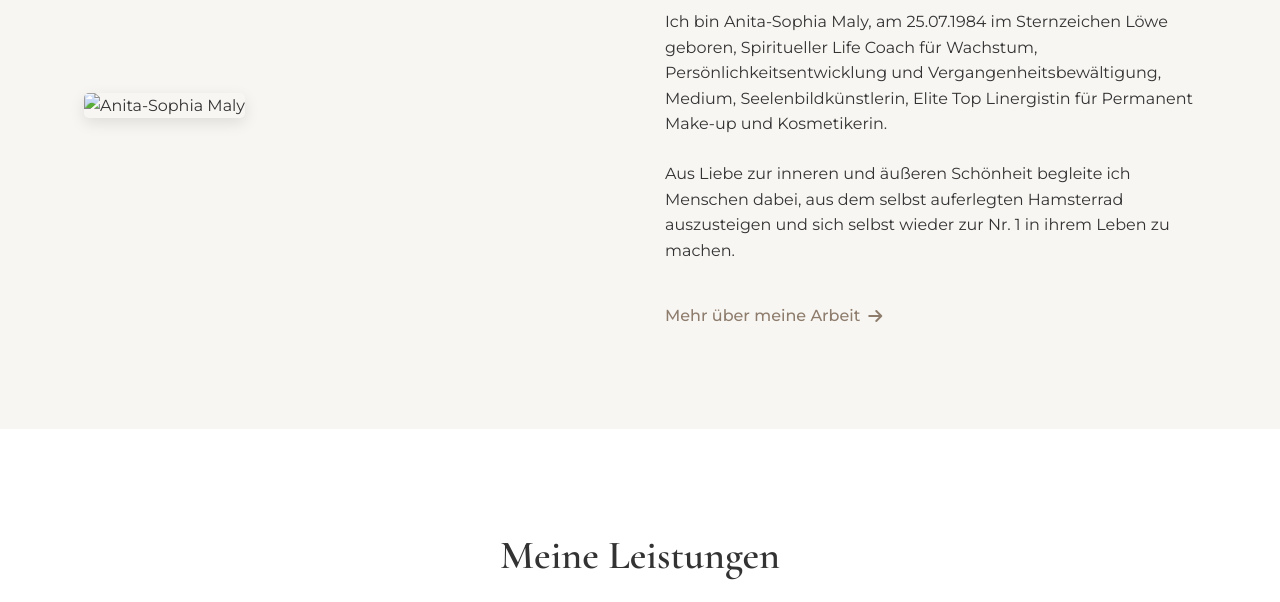
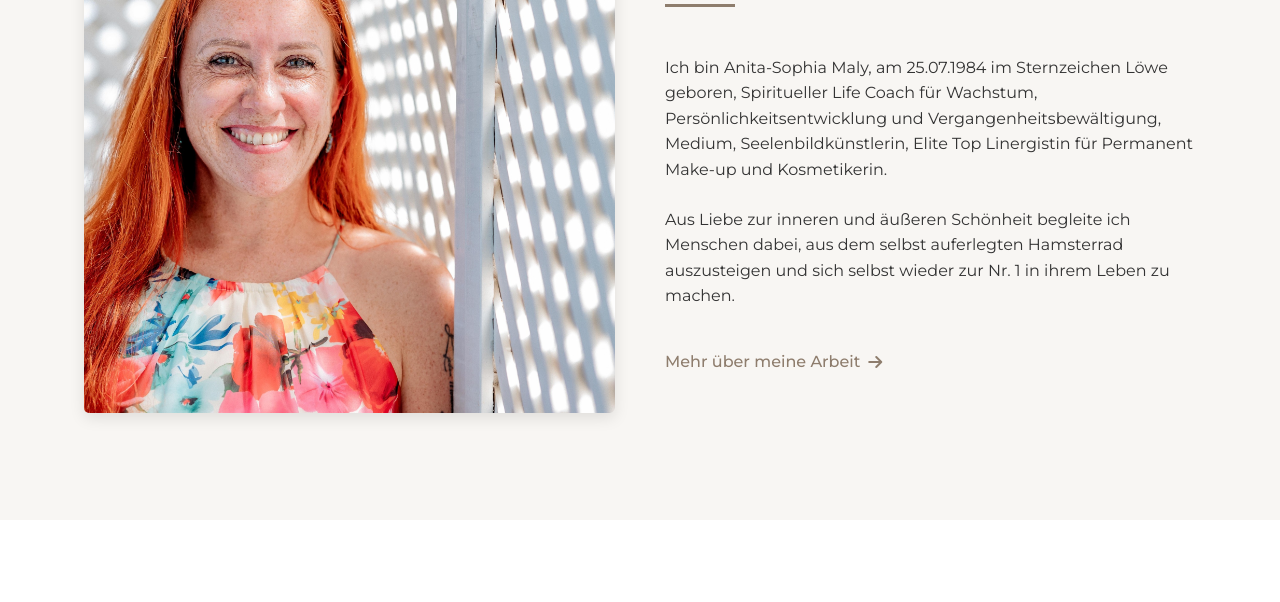
Before and after one commit to Unleashmarketing/zeitfuermich, a plain HTML site: page index.html in a window 1280 px wide. Shown: the part 1018-1620 px from the top of the page. Drawn offline with nearby package versions, Linux system fonts and the light colour scheme.

Commit message:
Update index.html

```diff
--- a/index.html
+++ b/index.html
@@ -52,7 +52,7 @@
         <div class="container">
             <div class="about-grid">
                 <div class="about-image reveal-left">
-                    <img src="images/anita-sophia-maly.jpg" alt="Anita-Sophia Maly">
+                    <img src="bilder/462379163_942159474595275_5537343577652261729_n.jpg" alt="Anita-Sophia Maly">
                 </div>
                 <div class="about-content reveal-right">
                     <div class="section-header">
```
